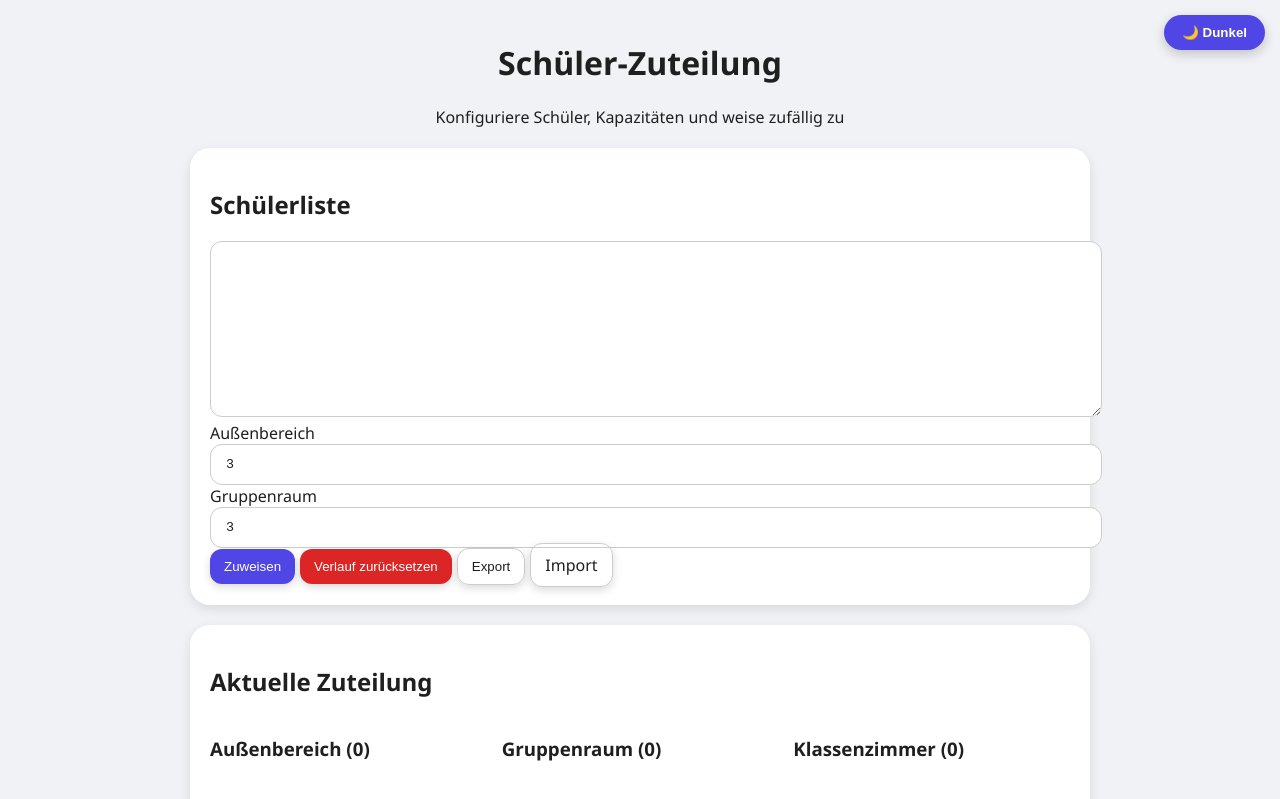
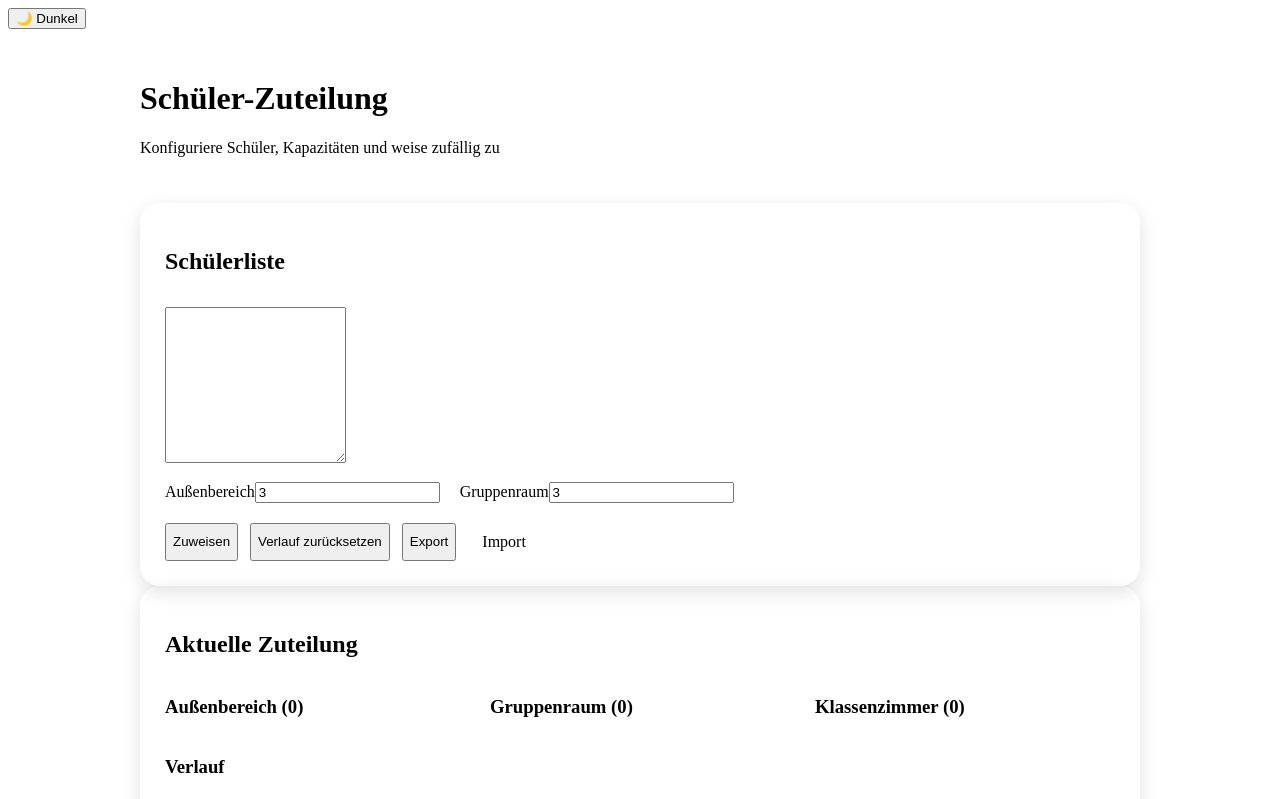
Before and after one commit to TheUltimateVxnom/ZuteilungSchueler, a React (Vite) app: page / in a window 1280 px wide. Shown: the top 799 px of the page. Built offline with nearby package versions, Linux system fonts and the light colour scheme.

Commit message:
Update index.css

```diff
--- a/src/index.css
+++ b/src/index.css
@@ -1,130 +1,69 @@
-:root {
-  --bg-light: #f0f2f5;
-  --bg-dark: #1f1f1f;
-  --card-light: #ffffff;
-  --card-dark: #2b2b2b;
-  --text-light: #1f1f1f;
-  --text-dark: #f0f0f0;
-  --primary: #4f46e5;
-  --primary-hover: #4338ca;
-  --danger: #dc2626;
-  --danger-hover: #b91c1c;
-  --success: #16a34a;
-  --success-hover: #15803d;
-  --input-light: #fff;
-  --input-dark: #3a3a3a;
-  --input-border-light: #ccc;
-  --input-border-dark: #555;
+/* Root Container */
+.app-container {
+  min-height: 100vh;
+  display: flex;
+  flex-direction: column;
+  align-items: center;
+  padding: 30px 20px; /* mehr Abstand oben/unten und seitlich */
 }
 
-[data-theme="light"] {
-  --bg: var(--bg-light);
-  --card-bg: var(--card-light);
-  --text-color: var(--text-light);
-  --input-bg: var(--input-light);
-  --input-border: var(--input-border-light);
+/* Inner App */
+.app-inner {
+  width: 100%;
+  max-width: 1000px;
+  display: flex;
+  flex-direction: column;
+  gap: 30px; /* Abstand zwischen Cards */
 }
 
-[data-theme="dark"] {
-  --bg: var(--bg-dark);
-  --card-bg: var(--card-dark);
-  --text-color: var(--text-dark);
-  --input-bg: var(--input-dark);
-  --input-border: var(--input-border-dark);
+/* Cards */
+.card {
+  background-color: var(--card-bg);
+  padding: 25px;
+  border-radius: 20px;
+  box-shadow: 0 6px 20px rgba(0,0,0,0.12);
+  transition: 0.3s;
 }
 
-body {
-  margin:0;
-  font-family:'Segoe UI',sans-serif;
-  background-color: var(--bg);
-  color: var(--text-color);
+/* Card Controls */
+.card-controls {
+  display: flex;
+  gap: 20px; /* mehr Abstand zwischen Input-Feldern */
+  margin-top: 15px;
 }
 
-/* Dark/Light Button */
-.theme-toggle-container {
-  position: fixed;
-  top: 15px;
-  right: 15px;
-  z-index: 1000;
-}
-.theme-toggle-btn {
-  background-color: var(--primary);
-  color: white;
-  border: none;
-  padding: 10px 18px;
-  border-radius: 20px;
-  font-weight: bold;
-  cursor: pointer;
-  box-shadow: 0 4px 12px rgba(0,0,0,0.2);
-  transition: background-color 0.3s, transform 0.2s;
-}
-.theme-toggle-btn:hover {
-  background-color: var(--primary-hover);
-  transform: scale(1.05);
+/* Card Buttons */
+.card-buttons {
+  display: flex;
+  flex-wrap: wrap;
+  gap: 12px; /* Abstand zwischen Buttons */
+  margin-top: 20px;
 }
 
-/* App Cards */
-.card {
-  background-color: var(--card-bg);
-  padding: 20px;
-  border-radius: 20px;
-  box-shadow: 0 4px 12px rgba(0,0,0,0.1);
-  transition: 0.3s;
-}
-.card:hover { box-shadow: 0 6px 20px rgba(0,0,0,0.15); }
-
-/* Inputs & Textareas */
-.card-input, input, textarea {
-  width: 100%;
-  border-radius: 12px;
-  border: 1px solid var(--input-border);
-  padding: 12px 15px;
-  font-family: monospace;
-  background-color: var(--input-bg);
-  color: var(--text-color);
+/* Textarea Schülerliste */
+.card-input {
+  margin-top: 12px;
 }
 
-/* Grid Layout */
-.grid-section { display:grid; grid-template-columns:1fr; gap:15px; margin-top:15px;}
-@media(min-width:768px){ .grid-section { grid-template-columns:repeat(3,1fr); } }
+/* Grid Assignment */
+.grid-section {
+  display: grid;
+  grid-template-columns: 1fr;
+  gap: 20px;
+}
 
-/* Buttons Modern */
-.btn {
-  border:none;
-  padding:10px 14px;
-  border-radius:12px;
-  font-weight:500;
-  cursor:pointer;
-  transition:0.2s all;
-  box-shadow:0 3px 8px rgba(0,0,0,0.15);
-  margin-right:5px;
+@media(min-width:768px){
+  .grid-section {
+    grid-template-columns: repeat(3, 1fr);
+    gap: 25px; /* Abstand zwischen den drei Bereichen */
+  }
 }
-.btn:hover { transform: translateY(-2px); box-shadow:0 6px 12px rgba(0,0,0,0.2); }
-
-/* Button Types */
-.btn-primary { background-color: var(--primary); color:white; }
-.btn-primary:hover { background-color: var(--primary-hover); }
-
-.btn-danger { background-color: var(--danger); color:white; }
-.btn-danger:hover { background-color: var(--danger-hover); }
-
-.btn-outline {
-  background:none;
-  border:1px solid var(--input-border);
-  color: var(--text-color);
-}
-.btn-outline:hover { background-color: rgba(0,0,0,0.05); }
 
 /* Footer */
-.footer {
-  text-align:center;
-  margin-top:20px;
-  font-size:0.9rem;
-  color:var(--text-color);
+footer {
+  width: 100%;
+  text-align: right;
+  font-size: 0.8rem;
+  margin-top: 30px;
+  color: gray;
 }
-
-/* App Main */
-.app-container { display:flex; justify-content:center; padding:20px; min-height:100vh; }
-.app-inner { max-width:900px; width:100%; }
-.app-header { text-align:center; margin-bottom:20px; }
-.app-main { display:flex; flex-direction:column; gap:20px; }
```
